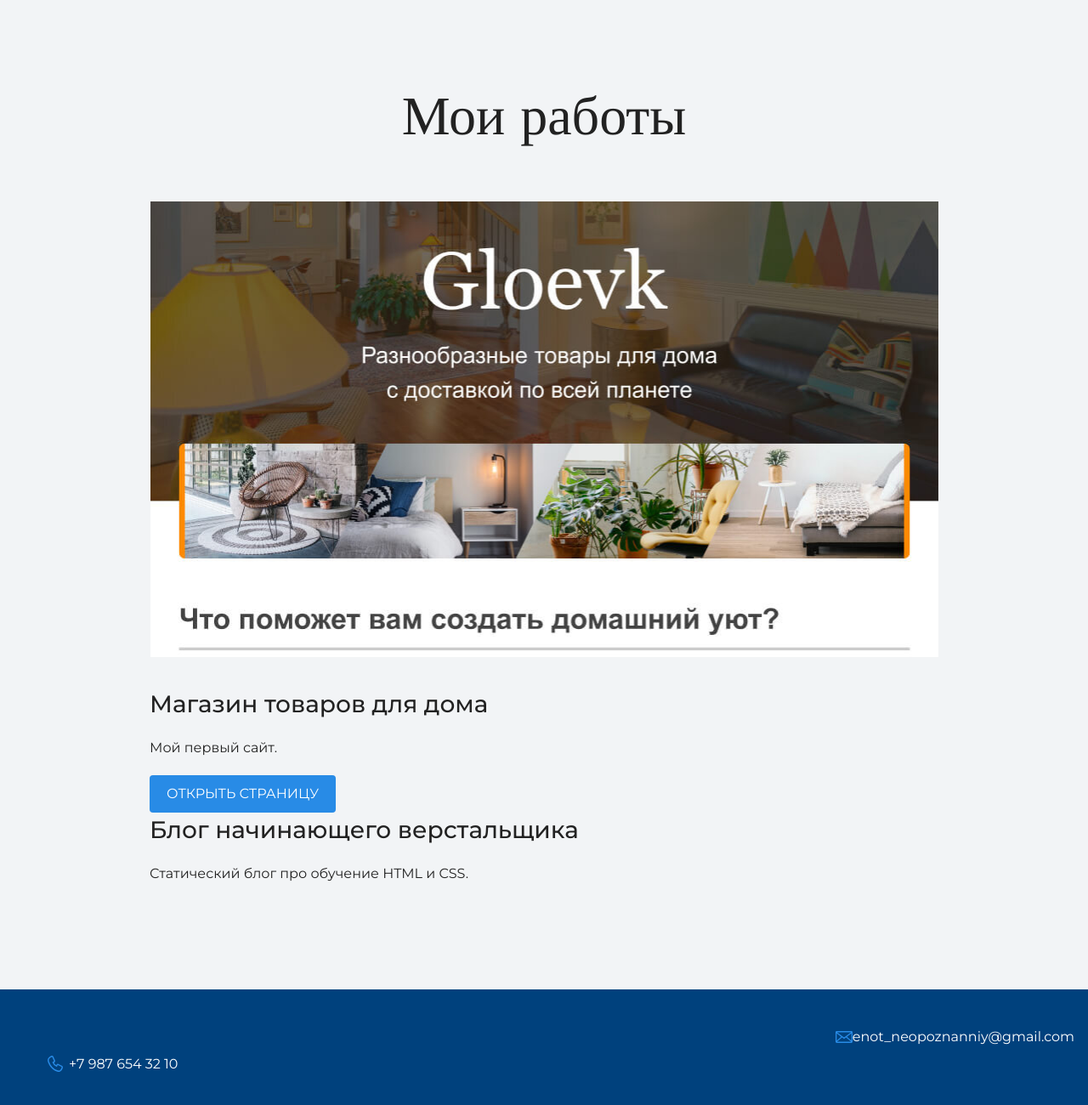
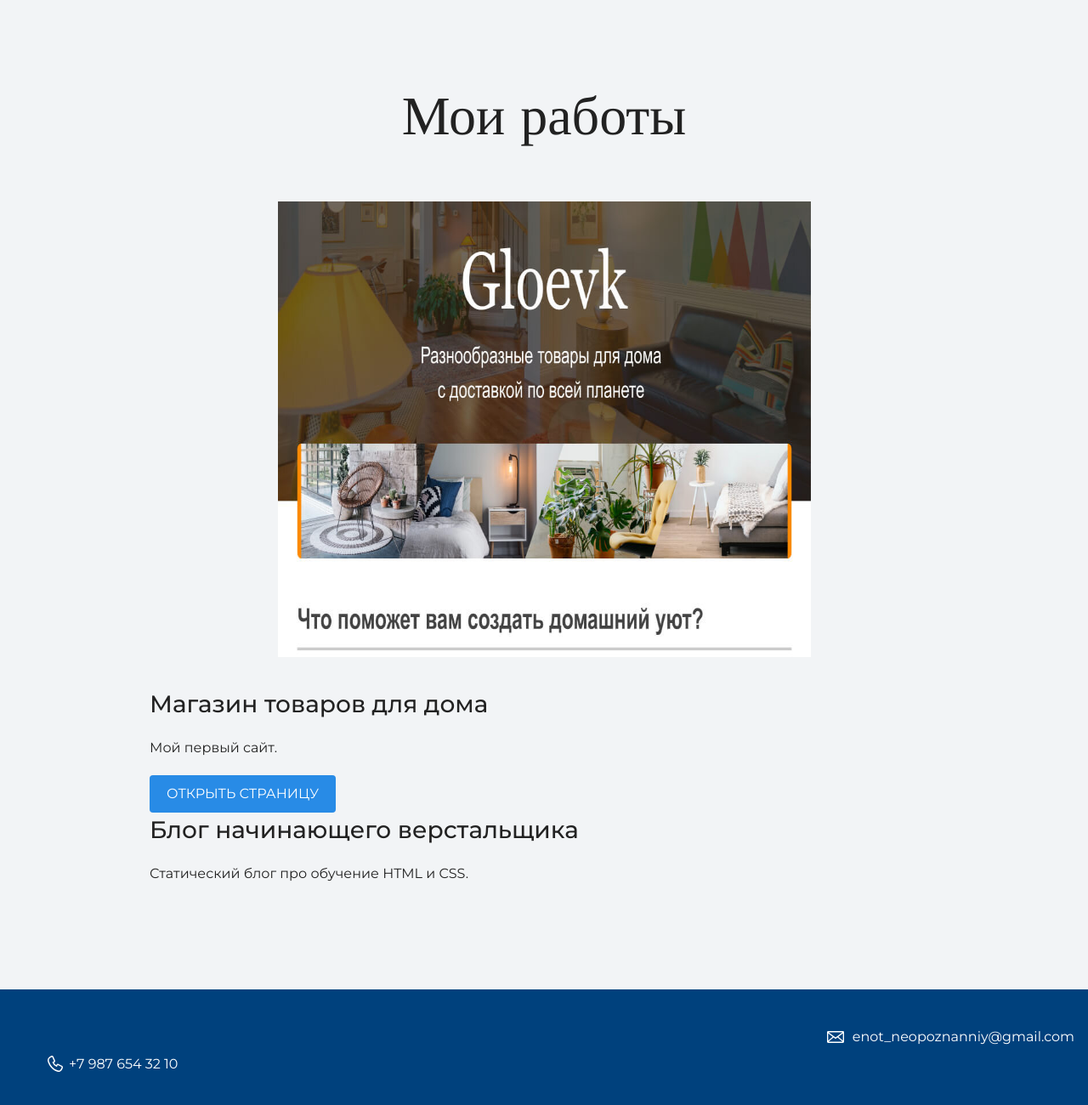
Before and after one commit to daniil1994/html_css, a plain HTML site: page index.html in a window 1280 px wide. Shown: the part 2002-3302 px from the top of the page at 85% size. Drawn offline with nearby package versions, Linux system fonts and the light colour scheme.

Commit message:
update fix

```diff
--- a/index.html
+++ b/index.html
@@ -38,11 +38,11 @@
       <div class="container">
       <h2 class="subheading">Мои работы</h2>
       <figure class="project-image">
-        <img src="files/project.jpg" width="927" height="536" alt="Cайт магазина товаров для дома">
+        <img src="files/project.jpg" width="627" height="536" alt="Cайт магазина товаров для дома">
       </figure>
       <h3>Магазин товаров для дома</h3>
       <p>Мой первый сайт.</p>
-      <a class="button" href="source/project/index.html">Открыть страницу</a>
+      <a class="button" href="source/project/index.html">Открыть страницу</a><br>
 
       <h3>Блог начинающего верстальщика</h3>
       <p>Статический блог про обучение HTML и CSS.</p>
@@ -51,8 +51,8 @@
 
     <footer class="page-footer">
       <div class="container">
-        <a class="header-email" href="mailto:enot_neopoznanniy@gmail.com">enot_neopoznanniy@gmail.com</a></div>
-        <a class="header-phone" href="tel:+79876543210">+7 987 654 32 10</a>
+        <a class="footer-email" href="mailto:enot_neopoznanniy@gmail.com">enot_neopoznanniy@gmail.com</a></div>
+        <a class="footer-phone" href="tel:+79876543210">+7 987 654 32 10</a>
     </div>
     </footer>
   </body>
```
